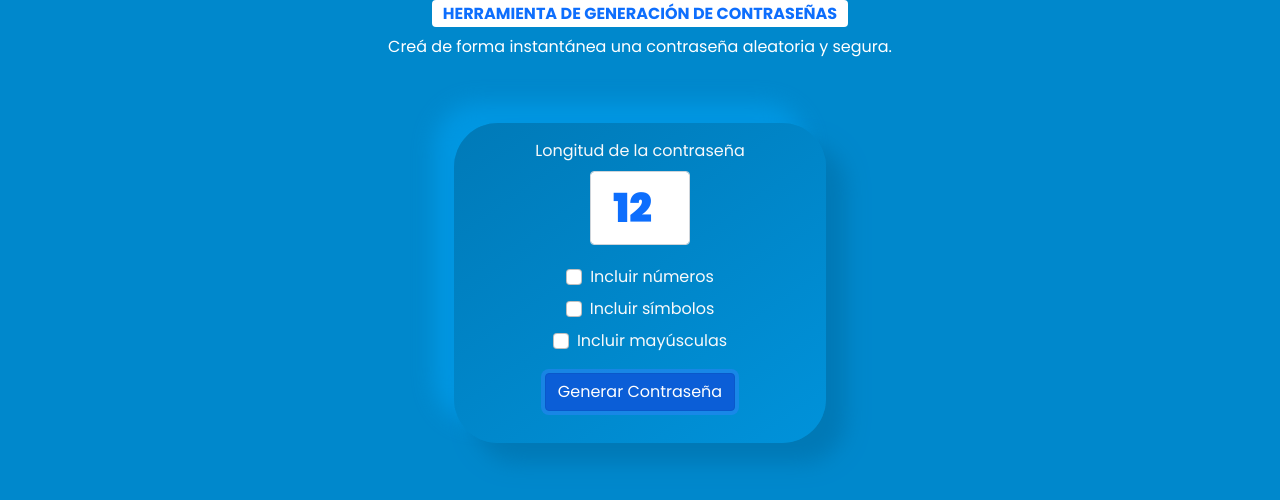
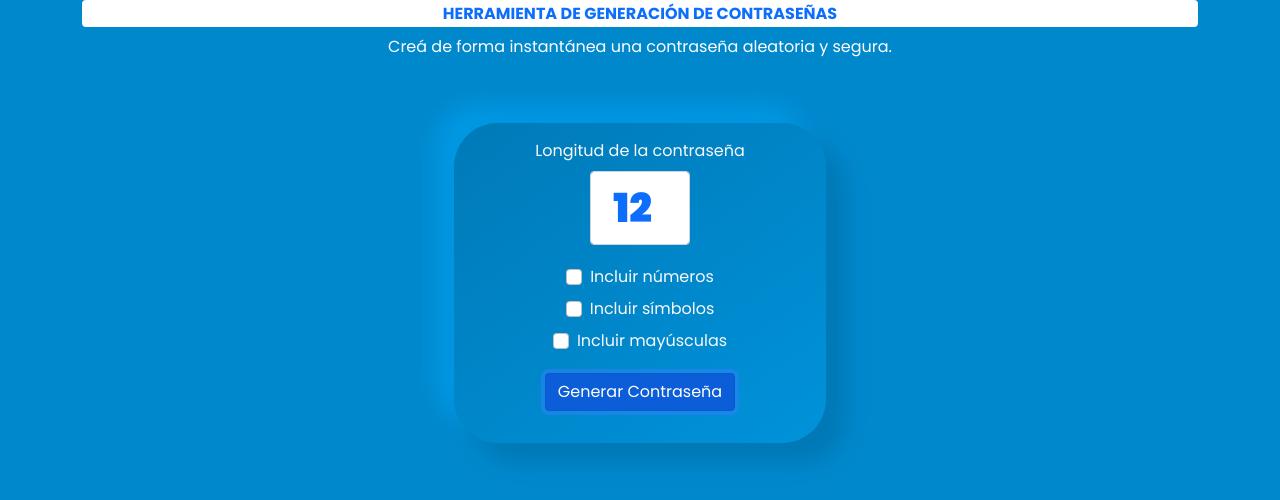
Before and after one commit to speedbuild98/generador-de-contrase-as, a plain HTML site: page index.html in a window 1280 px wide. Drawn offline with nearby package versions, Linux system fonts and the light colour scheme.

Commit message:
Versión inicial

```diff
--- a/index.html
+++ b/index.html
@@ -10,7 +10,7 @@
     </head>
     <body>
             <main  id="contenedor" class="container  justify-content-md-center text-center">
-                    <h1 class="text-primary bg-white badge">HERRAMIENTA DE GENERACIÓN DE CONTRASEÑAS</h1>
+                    <h1 class="text-primary bg-white badge text-center">HERRAMIENTA DE GENERACIÓN DE CONTRASEÑAS</h1>
                     <p class="">Creá de forma instantánea una contraseña aleatoria y segura.</p>
                 <div class="container text-center py-3">
                     <span spellcheck="false" contenteditable="true" id="contraseñaGenerada" class="badge bg-success"></span>
--- a/styles.css
+++ b/styles.css
@@ -13,6 +13,10 @@ body {
 p {
     font-weight: 400;
     color: #fff;
+}
+
+h1{
+    width: 100%;
 }
 
 .badge {
```
